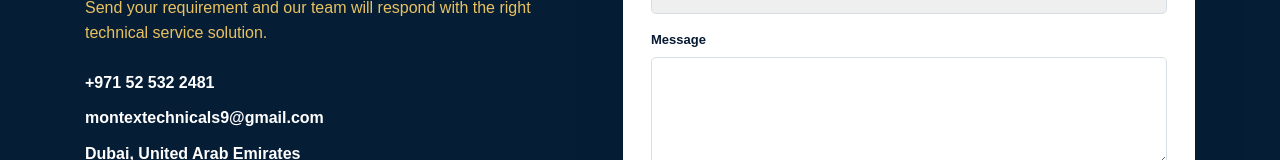
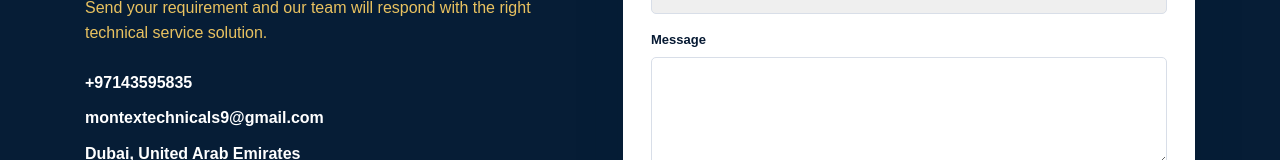
Before and after one commit to Taterao3133/Montextechnicalservices, a Next.js app: page / in a window 1280 px wide. Shown: the part 3311-3471 px from the top of the page. Built offline with nearby package versions, Linux system fonts and the light colour scheme.

Commit message:
Bugs fixed and updated logo. Ready for deployment.

```diff
--- a/app/page.jsx
+++ b/app/page.jsx
@@ -167,7 +167,7 @@ export default function Home() {
               <h2>Request a Free Quote</h2>
               <p style={{color:'#e9c260'}}>Send your requirement and our team will respond with the right technical service solution.</p>
               <div className="contactLines">
-                <a href="tel:+971525322481">+971 52 532 2481</a>
+                <a href="tel:+97143595835">+97143595835</a>
                 <a href="mailto:montextechnicals9@gmail.com">montextechnicals9@gmail.com</a>
                 <span>Dubai, United Arab Emirates</span>
               </div>
```
